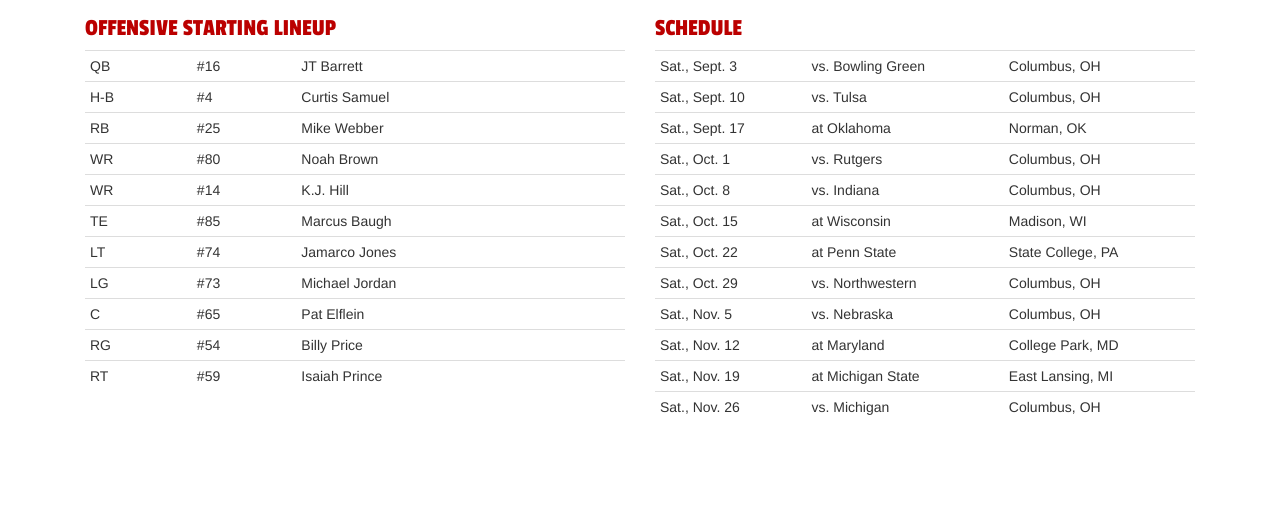
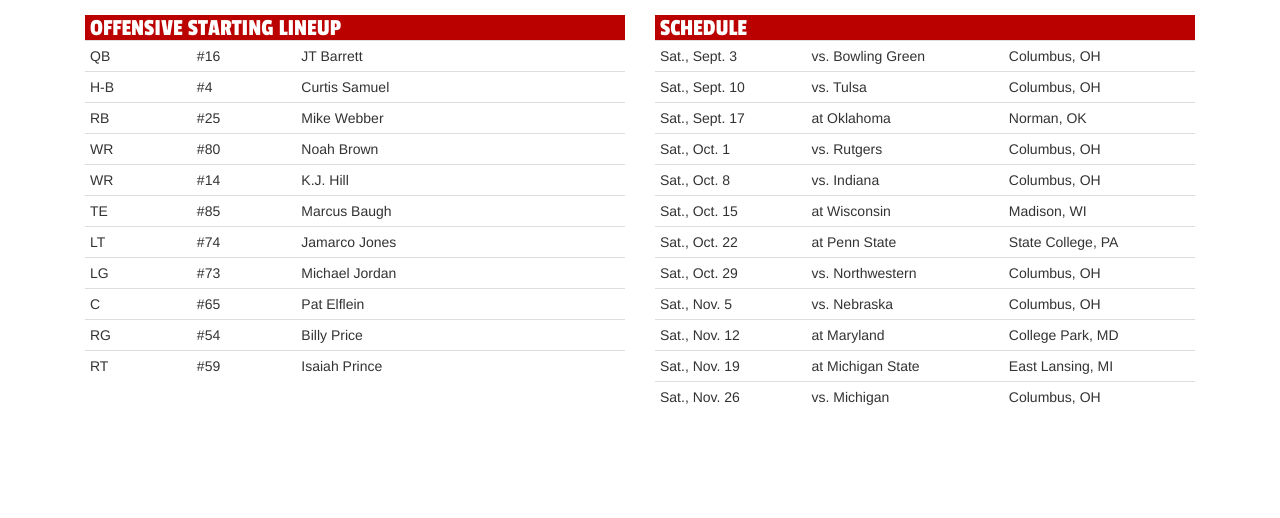
Before and after one commit to BLease/myteam, a plain HTML site: page index.html in a window 1280 px wide. Shown: the part 282-800 px from the top of the page. Drawn offline with nearby package versions, Linux system fonts and the light colour scheme.

Commit message:
Buckeyes-1

```diff
--- a/style.css
+++ b/style.css
@@ -14,6 +14,9 @@
   margin-bottom: 10px;
 }
 h3 {
-  color: #bb0000;
+  color: white;
   font-family: "Passion One";
+  margin-bottom: 0px;
+  background-color: #bb0000;
+  text-indent: 5px;
 }
```
